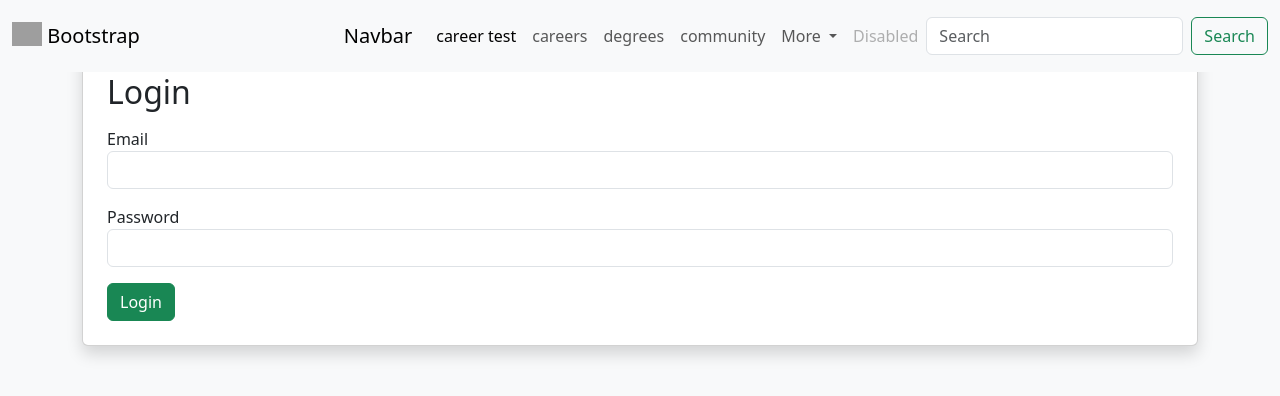
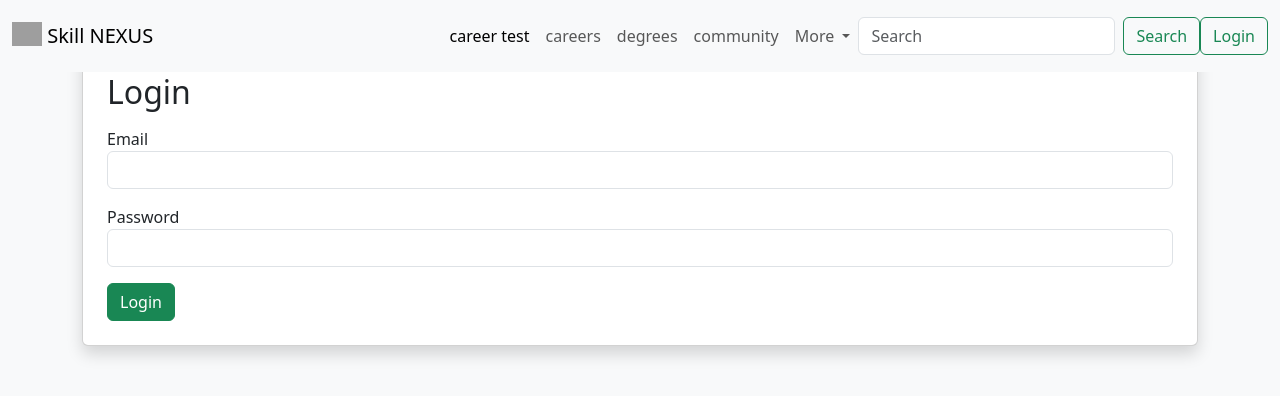
Before and after one commit to imadh-nisar/skill_nexus, a PHP site: page /login.php in a window 1280 px wide. Shown: the top 396 px of the page. Run offline with PHP 8.4, Linux system fonts and the light colour scheme; grey boxes are pictures that could not be loaded.

Commit message:
nav bar done

```diff
--- a/Skill Nexus/auth/login.php
+++ b/Skill Nexus/auth/login.php
@@ -10,13 +10,18 @@ if ($_SERVER["REQUEST_METHOD"] == "POST") {
   $stmt = $pdo->prepare($sql);
   $stmt->execute([$email]);
 
-  session_start();
-
   if ($row = $stmt->fetch(PDO::FETCH_ASSOC)) {
     if (password_verify($password, $row['password'])) {
       session_regenerate_id(true); // prevent fixation
       $_SESSION['user'] = $row['name'];
-      header("Location: ../index_.php");
+
+      // Check if redirect URL is stored
+      $redirect = isset($_SESSION['redirect_url']) ? $_SESSION['redirect_url'] : '../index.php';
+
+      // Clear it after use
+      unset($_SESSION['redirect_url']);
+
+      header("Location: " . $redirect);
       exit();
     } else {
       $error = "Invalid password.";
@@ -24,6 +29,11 @@ if ($_SERVER["REQUEST_METHOD"] == "POST") {
   } else {
     $error = "No user found.";
   }
+}
+
+// Capture redirect if passed in query string
+if (isset($_GET['redirect'])) {
+  $_SESSION['redirect_url'] = $_GET['redirect'];
 }
 ?>
 <!DOCTYPE html>
@@ -56,3 +66,5 @@ if ($_SERVER["REQUEST_METHOD"] == "POST") {
 </body>
 
 </html>
+<!DOCTYPE html>
+<html>
--- a/Skill Nexus/career/career_test.php
+++ b/Skill Nexus/career/career_test.php
@@ -30,7 +30,7 @@ include __DIR__ . '/../config.php';
                         guidance will be.</li>
                 </ul>
                 <div class="mt-4">
-                    <a href="<?= $base_path ?>tets.php" class="btn btn-success btn-lg">Start the Career Test</a>
+                    <a href="test.php" class="btn btn-success btn-lg">Start the Career Test</a>
                 </div>
             </div>
         </div>
--- a/Skill Nexus/career/test.php
+++ b/Skill Nexus/career/test.php
@@ -30,7 +30,7 @@ $questions = [
 <body class="bg-light">
   <div class="container py-5">
     <h1 class="mb-4 text-primary">Career Guidance Test</h1>
-    <form action="/../results/result.php" method="post">
+    <form action="../results/result.php" method="post">
       <?php foreach ($questions as $index => $question): ?>
         <div class="mb-3">
           <label class="form-label"><strong>Q<?= $index + 1 ?>:</strong> <?= $question; ?></label>
--- a/Skill Nexus/config.php
+++ b/Skill Nexus/config.php
@@ -1,5 +1,6 @@
 <?php
 define('BASE_PATH', __DIR__);
+define('BASE_URL', '/skill_nexus/Skill nexus');
 
 try {
     $dsn = "mysql:host=localhost;dbname=career_guidance;charset=utf8mb4";
@@ -30,16 +31,16 @@ try {
     <nav class="navbar fixed-top bg-body-tertiary">
         <nav class="navbar bg-body-tertiary">
             <div class="container-fluid">
-                <a class="navbar-brand" href="#">
+                <a class="navbar-brand" href="<?php echo BASE_URL; ?>/index_.php">
                     <img src="/docs/5.3/assets/brand/bootstrap-logo.svg" alt="Logo" width="30" height="24"
                         class="d-inline-block align-text-top">
-                    Bootstrap
+                    Skill NEXUS
                 </a>
             </div>
         </nav>
         <nav class="navbar navbar-expand-lg bg-body-tertiary">
             <div class="container-fluid">
-                <a class="navbar-brand" href="#">Navbar</a>
+
                 <button class="navbar-toggler" type="button" data-bs-toggle="collapse"
                     data-bs-target="#navbarSupportedContent" aria-controls="navbarSupportedContent"
                     aria-expanded="false" aria-label="Toggle navigation">
@@ -48,16 +49,17 @@ try {
                 <div class="collapse navbar-collapse" id="navbarSupportedContent">
                     <ul class="navbar-nav me-auto mb-2 mb-lg-0">
                         <li class="nav-item">
-                            <a class="nav-link active" aria-current="page" href="career/career_test.php">career test</a>
+                            <a class="nav-link active" aria-current="page"
+                                href="<?php echo BASE_URL; ?>/career/career_test.php">career test</a>
                         </li>
                         <li class="nav-item">
-                            <a class="nav-link" href="results/careers.php">careers</a>
+                            <a class="nav-link" href="<?php echo BASE_URL; ?>/results/careers.php">careers</a>
                         </li>
                         <li class="nav-item">
-                            <a class="nav-link" href="reulst/degrees.php">degrees</a>
+                            <a class="nav-link" href="<?php echo BASE_URL; ?>/results/degrees.php">degrees</a>
                         </li>
                         <li class="nav-item">
-                            <a class="nav-link" href="community.php">community</a>
+                            <a class="nav-link" href="<?php echo BASE_URL; ?>/community.php">community</a>
                         </li>
                         <li class="nav-item dropdown">
                             <a class="nav-link dropdown-toggle" href="#" role="button" data-bs-toggle="dropdown"
@@ -65,19 +67,20 @@ try {
                                 More
                             </a>
                             <ul class="dropdown-menu">
-                                <li><a class="dropdown-item" href="partners & blog/partners.php">Blog</a></li>
-                                <li><a class="dropdown-item" href="partners & blog/blog.php">Partners</a></li>
+                                <li><a class="dropdown-item"
+                                        href="<?php echo BASE_URL; ?>/partners & blog/partners.php">Blog</a></li>
+                                <li><a class="dropdown-item"
+                                        href="<?php echo BASE_URL; ?>/partners & blog/blog.php">Partners</a></li>
 
                             </ul>
                         </li>
-                        <li class="nav-item">
-                            <a class="nav-link disabled" aria-disabled="true">Disabled</a>
-                        </li>
+
                     </ul>
                     <form class="d-flex" role="search">
                         <input class="form-control me-2" type="search" placeholder="Search" aria-label="Search" />
                         <button class="btn btn-outline-success" type="submit">Search</button>
                     </form>
+                    <a href="<?php echo BASE_URL; ?>/auth/login.php" class="btn btn-outline-success">Login</a>
                 </div>
             </div>
         </nav>
--- a/Skill Nexus/helpers.php
+++ b/Skill Nexus/helpers.php
@@ -18,6 +18,10 @@ function redirect($url)
 function requireLogin()
 {
     if (!isset($_SESSION['user_id'])) {
-        redirect('/login.php');
+        // Capture current page
+        $currentUrl = $_SERVER['REQUEST_URI'];
+
+        // Redirect to login with ?redirect=...
+        redirect('/login.php?redirect=' . urlencode($currentUrl));
     }
 }
--- a/Skill Nexus/partners & blog/blog.php
+++ b/Skill Nexus/partners & blog/blog.php
@@ -1,4 +1,5 @@
 <?php
+require_once __DIR__ . '/../config.php';   // fixed path
 // blog.php
 $posts = [
     [
--- a/Skill Nexus/partners & blog/partners.php
+++ b/Skill Nexus/partners & blog/partners.php
@@ -1,4 +1,5 @@
 <?php
+require_once __DIR__ . '/../config.php';   // fixed path
 // partners.php
 $partners = [
   ["name" => "Future Minds Academy", "logo" => "https://via.placeholder.com/150", "link" => "#"],
@@ -10,11 +11,13 @@ $partners = [
 ?>
 <!DOCTYPE html>
 <html lang="en">
+
 <head>
   <meta charset="UTF-8">
   <title>Our Partners</title>
   <link href="https://cdn.jsdelivr.net/npm/bootstrap@5.3.2/dist/css/bootstrap.min.css" rel="stylesheet">
 </head>
+
 <body class="bg-light">
   <div class="container py-5">
     <h1 class="mb-4 text-success">Our Partners</h1>
@@ -33,4 +36,5 @@ $partners = [
     </div>
   </div>
 </body>
+
 </html>
```
Lines whose indentation alone changed are shown as unchanged.
